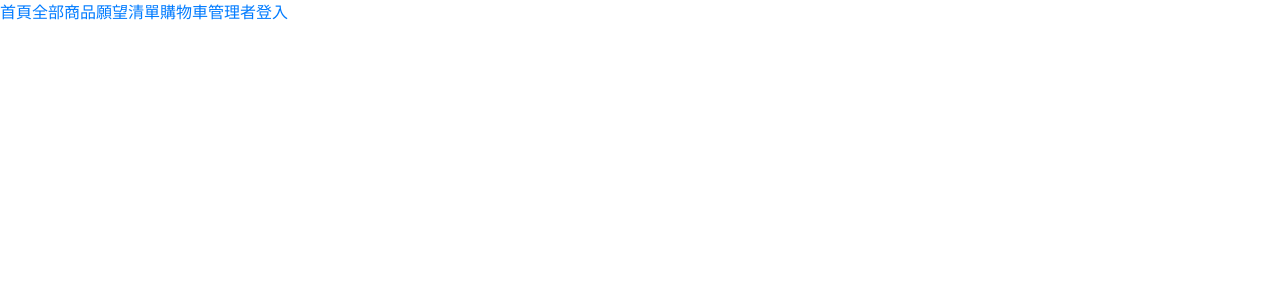
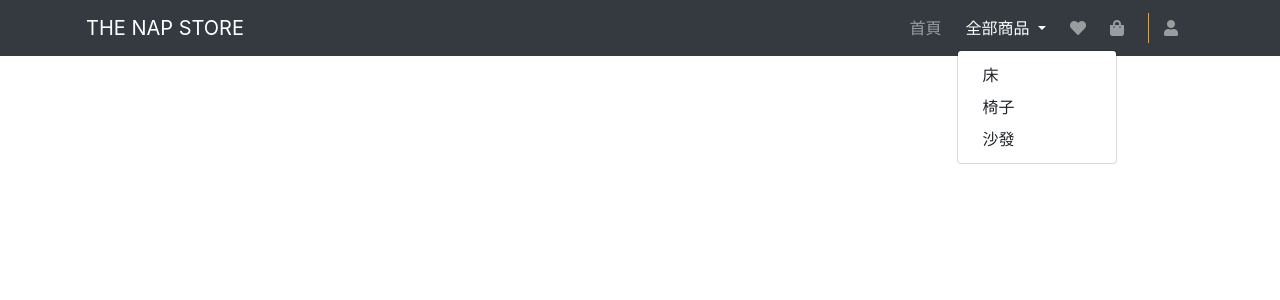
Before and after one commit to nedbe/Vue_demo, a Vue app: page / in a window 1280 px wide. Both pictures are taken after a click on the link "全部商品". Shown: the top 300 px of the page. Built offline with nearby package versions, Linux system fonts and the light colour scheme.

Commit message:
Navbar test

```diff
--- a/public/index.html
+++ b/public/index.html
@@ -1,17 +1,23 @@
 <!DOCTYPE html>
 <html lang="">
+
 <head>
   <meta charset="utf-8">
   <meta http-equiv="X-UA-Compatible" content="IE=edge">
   <meta name="viewport" content="width=device-width,initial-scale=1.0">
   <link rel="icon" href="<%= BASE_URL %>favicon.ico">
-    <title>Nap</title>
+  <link rel="stylesheet" href="https://use.fontawesome.com/releases/v5.1.0/css/all.css"
+    integrity="sha384-lKuwvrZot6UHsBSfcMvOkWwlCMgc0TaWr+30HWe3a4ltaBwTZhyTEggF5tJv8tbt" crossorigin="anonymous">
+  <title>The Nap Store</title>
 </head>
+
 <body>
   <noscript>
-      <strong>We're sorry but <%= htmlWebpackPlugin.options.title %> doesn't work properly without JavaScript enabled. Please enable it to continue.</strong>
+    <strong>We're sorry but <%= htmlWebpackPlugin.options.title %> doesn't work properly without JavaScript enabled.
+        Please enable it to continue.</strong>
   </noscript>
   <div id="app"></div>
   <!-- built files will be auto injected -->
 </body>
+
 </html>
--- /dev/null
+++ b/src/components/front/Navbar.vue
@@ -0,0 +1,75 @@
+<template>
+  <div class="bg-dark">
+    <nav class="navbar navbar-expand-sm navbar-dark container">
+      <!-- Brand -->
+      <router-link class="navbar-brand" :to="{ name: 'Home' }"
+        >THE NAP STORE</router-link
+      >
+      <button
+        class="navbar-toggler"
+        type="button"
+        data-toggle="collapse"
+        data-target="#navbarSupportedContent"
+        aria-controls="navbarSupportedContent"
+        aria-expanded="false"
+        aria-label="Toggle navigation"
+      >
+        <span class="navbar-toggler-icon"></span>
+      </button>
+      <div class="collapse navbar-collapse" id="navbarSupportedContent">
+        <!-- Links -->
+        <ul class="navbar-nav ml-auto align-items-center">
+          <li class="nav-item mr-2">
+            <router-link class="nav-link" :to="{ name: 'Home' }"
+              >首頁</router-link
+            >
+          </li>
+
+          <!-- Dropdown -->
+          <li class="nav-item dropdown mr-2">
+            <a
+              class="nav-link dropdown-toggle"
+              href="#"
+              id="navbardrop"
+              data-toggle="dropdown"
+            >
+              全部商品
+            </a>
+            <div class="dropdown-menu">
+              <a class="dropdown-item mr-2" href="#">床</a>
+              <a class="dropdown-item mr-2" href="#">椅子</a>
+              <a class="dropdown-item mr-2" href="#">沙發</a>
+            </div>
+          </li>
+          <li class="nav-item mr-2">
+            <a class="nav-link" href="#"><i class="fas fa-heart"></i></a>
+          </li>
+
+          <li class="nav-item mr-2">
+            <a class="nav-link" href="#"><i class="fas fa-shopping-bag"></i></a>
+          </li>
+          <li class="nav-item divider"></li>
+          <li class="nav-item mr-2">
+            <a class="nav-link" href="#"><i class="fas fa-user"></i></a>
+          </li>
+        </ul>
+      </div>
+    </nav>
+  </div>
+</template>
+
+<script>
+export default {
+  name: 'Navbar',
+};
+</script>
+
+<style scoped>
+/* user icon 旁垂直線 */
+.divider {
+  border-left: 1px solid rgb(253, 159, 18);
+  height: 30px;
+  margin: 0 7.5px;
+}
+
+</style>
--- a/src/router/index.js
+++ b/src/router/index.js
@@ -1,6 +1,6 @@
 import Vue from 'vue';
 import VueRouter from 'vue-router';
-import Index from '../views/Index.vue';
+import Home from '../views/Home.vue';
 
 Vue.use(VueRouter);
 
@@ -12,8 +12,8 @@ const routes = [
   },
   {
     path: '/',
-    name: 'Index',
-    component: Index,
+    name: 'Home',
+    component: Home,
   },
 ];
 
--- /dev/null
+++ b/src/views/Home.vue
@@ -0,0 +1,26 @@
+<template>
+<div>
+  <Navbar />
+  <div id="test"></div>
+</div>
+</template>
+
+<style>
+#test {
+  height: 1000px;
+}
+</style>
+
+<script>
+// @ is an alias to /src
+// 引入元件
+import Navbar from '@/components/front/Navbar.vue';
+
+export default {
+  name: 'Home',
+  // 註冊元件
+  components: {
+    Navbar,
+  },
+};
+</script>
--- a/src/views/Index.vue
+++ /dev/null
@@ -1,23 +0,0 @@
-<template>
-  <div>
-    <nav>
-      <a href="#">首頁</a>
-      <a href="#">全部商品</a>
-      <a href="#">願望清單</a>
-      <a href="#">購物車</a>
-      <a href="#">管理者登入</a>
-    </nav>
-  </div>
-</template>
-
-<script>
-// @ is an alias to /src
-// import HelloWorld from '@/components/HelloWorld.vue';
-
-export default {
-  name: 'Index',
-  // components: {
-  //   HelloWorld,
-  // },
-};
-</script>
```
Lines whose indentation alone changed are shown as unchanged.
